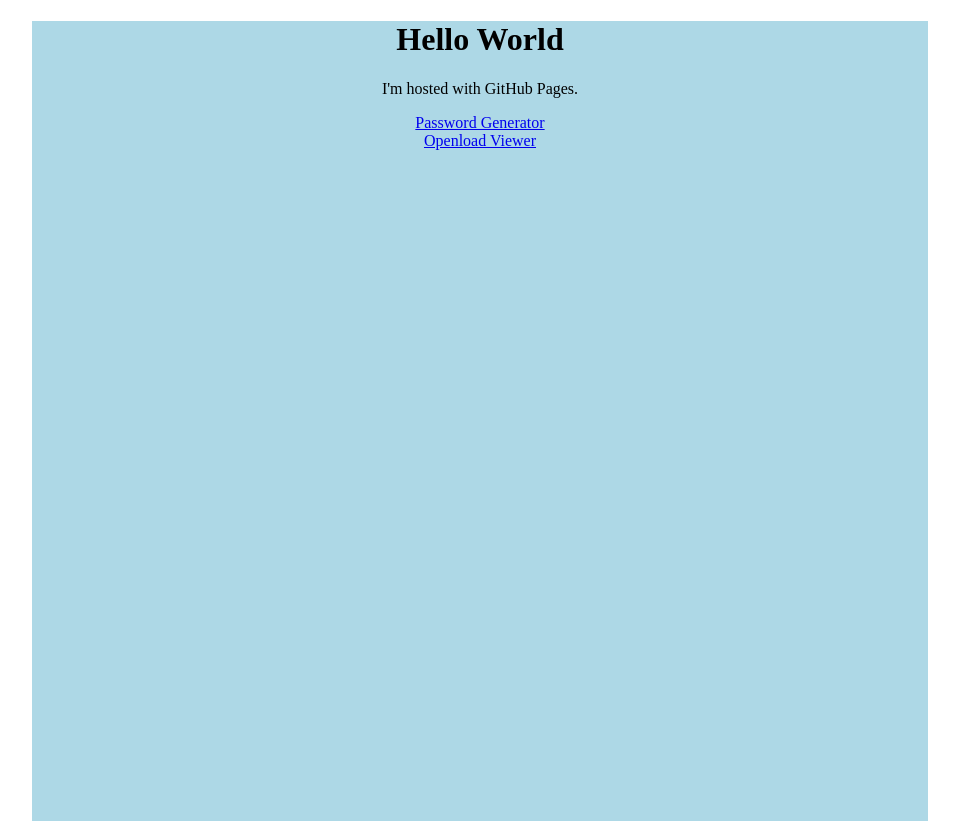
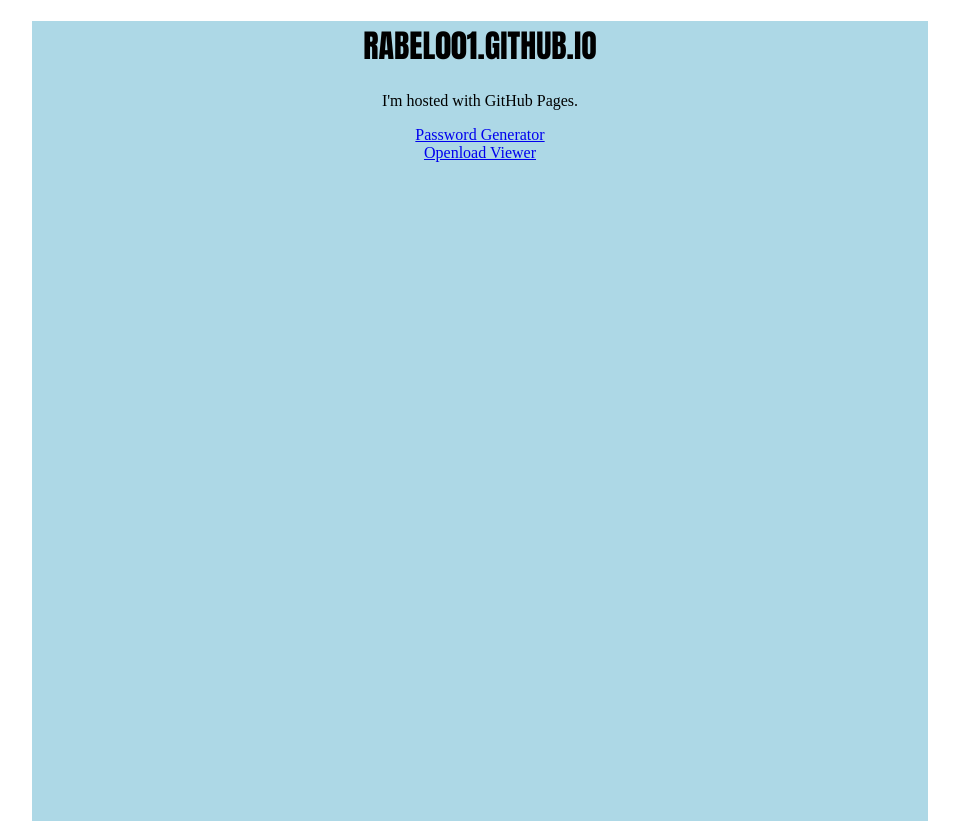
Before and after one commit to rabel001/rabel001.github.io, a plain HTML site: page index.html in a window 1280 px wide. Shown: the whole page, without its empty margins (160-1119 px from the left). Drawn offline with Linux system fonts and the light colour scheme.

Commit message:
Update index.html

```diff
--- a/index.html
+++ b/index.html
@@ -18,7 +18,7 @@
 	</style>
 <body>
 	<div id="container">
-		<h1>Hello World</h1>
+		<h1 style="font-family: impact;">RABEL001.GITHUB.IO</h1>
 		<p>I'm hosted with GitHub Pages.</p>
 		<div>
 			<a href="passgenerator.html">Password Generator</a>
```
